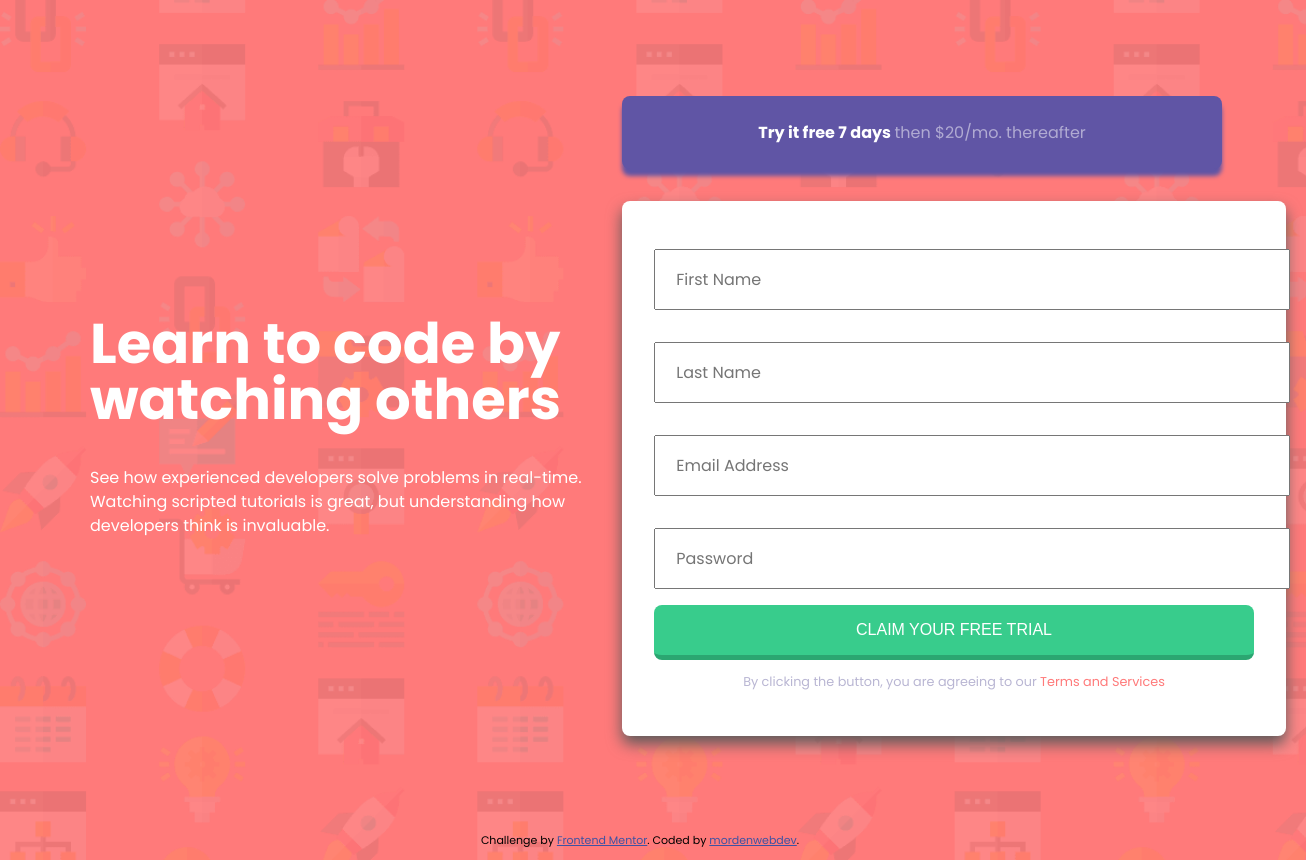
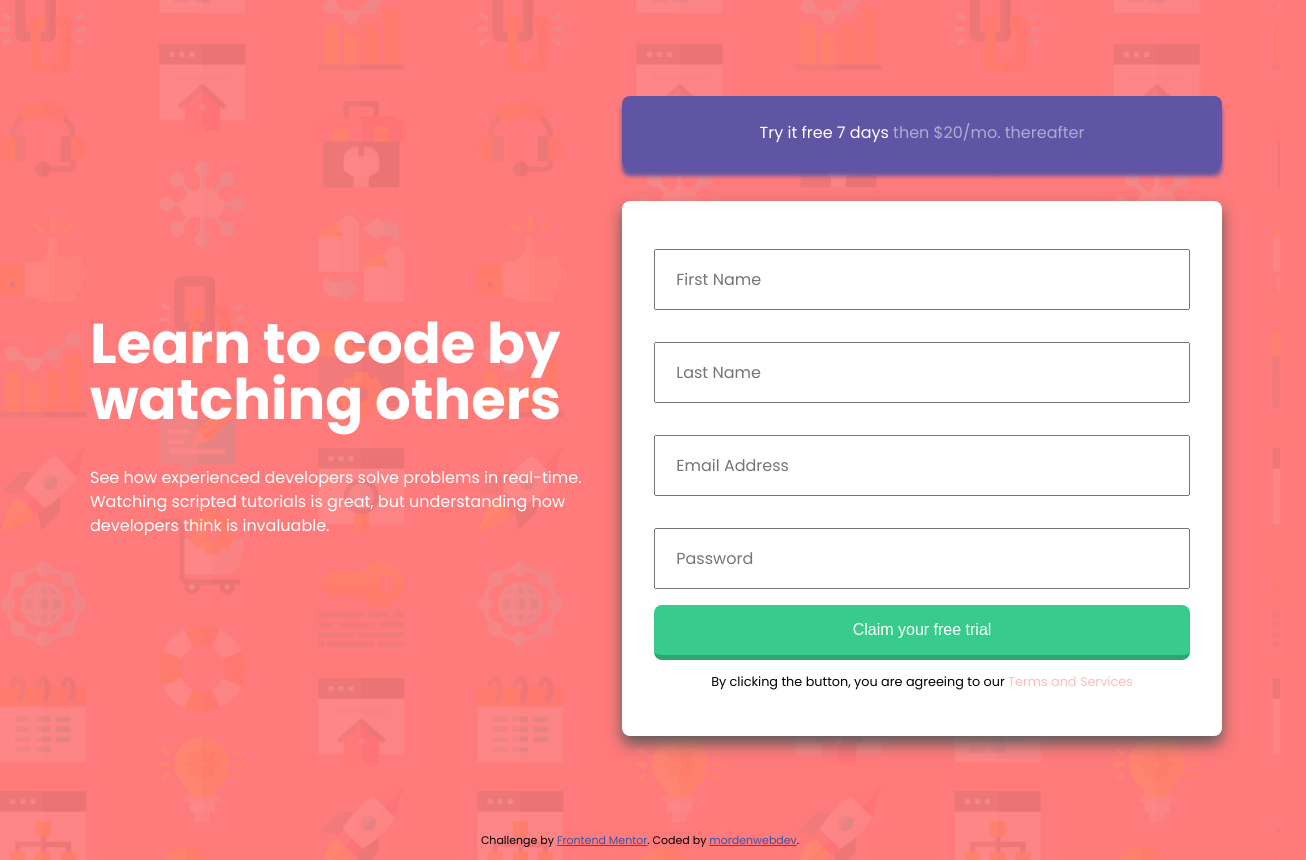
Before and after one commit to MordenWebDev/Intro-component-with-sign-up-form, a plain HTML site: page index.html in a window 1280 px wide. Shown: the whole page, 1306 px wide, since content can reach past the window. Drawn offline with Linux system fonts and the light colour scheme.

Commit message:
back to v1

```diff
--- a/style.css
+++ b/style.css
@@ -1,4 +1,4 @@
-/* css reset */ v2 again
+/* css reset */
 *{
     box-sizing: border-box;
 }
@@ -39,7 +39,6 @@ main{
 }
 .content__para{
     line-height: 1.5;
-
 }
 /* input form div with two fiv */
 .input{
@@ -74,12 +73,12 @@ input{
    margin-left: 0%;
    font-size: inherit;
    font-family: inherit;
-}
-.topdiv p{
-    font-weight: 700;
+
+
+
 }
 span{
-    font-weight:400;
+
     opacity: .5;
 
 }
@@ -95,8 +94,7 @@ span{
    border-bottom: 5px solid hsl(154, 59%, 41%);
    border-radius: .5rem;
 
-  text-transform: uppercase;
-  font-weight: 500;
+
 
 
 }
@@ -107,8 +105,6 @@ span{
 }
 .input__terms p{
     font-size: .8rem;
-    color: hsl(246, 25%, 77%);
-
 }
 .input__terms{
     align-self: center;
@@ -116,7 +112,6 @@ span{
 }
 .redspan{
     color: hsl(0, 100%, 74%) ;
-    opacity: 1;
 }
 /* erro style */
 .error{
```
